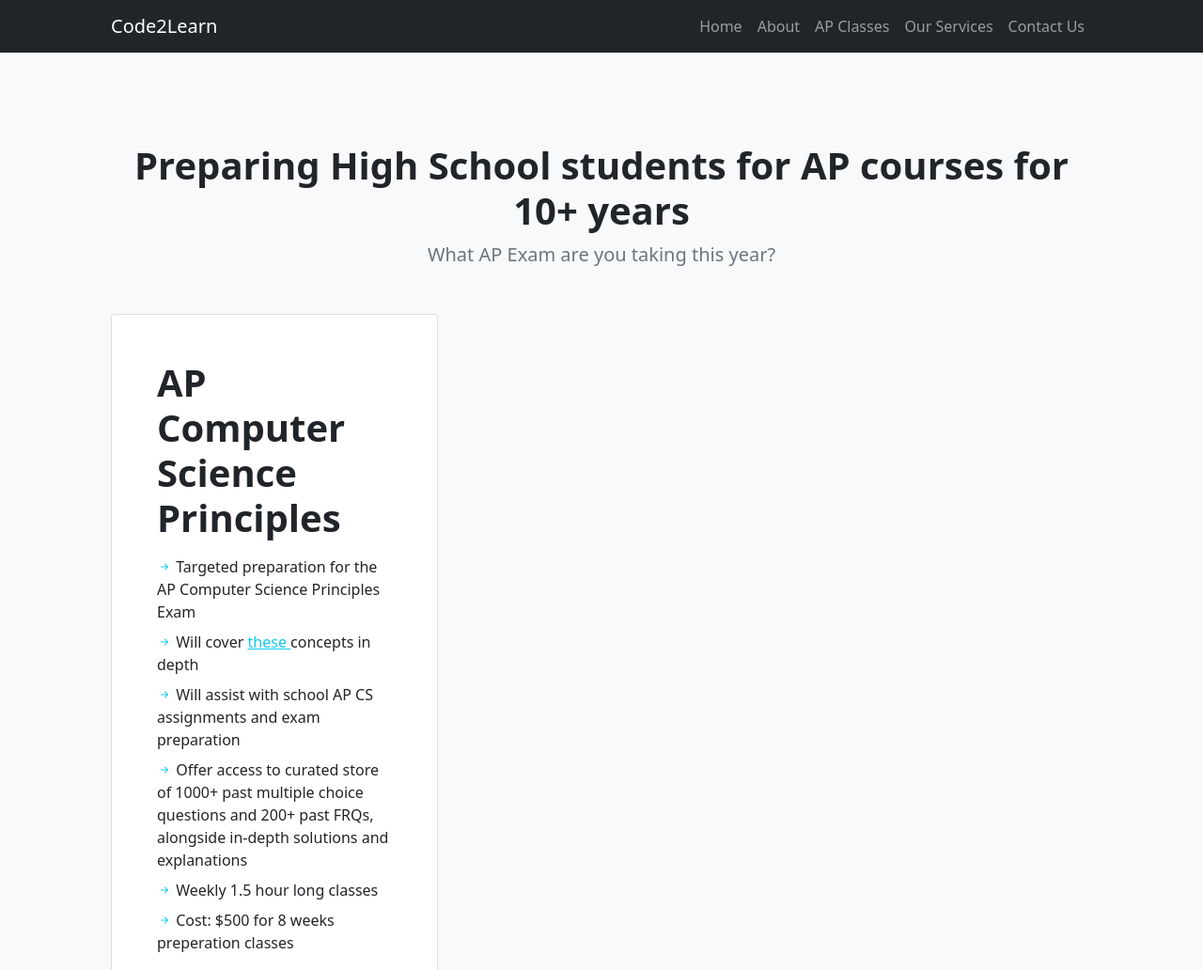
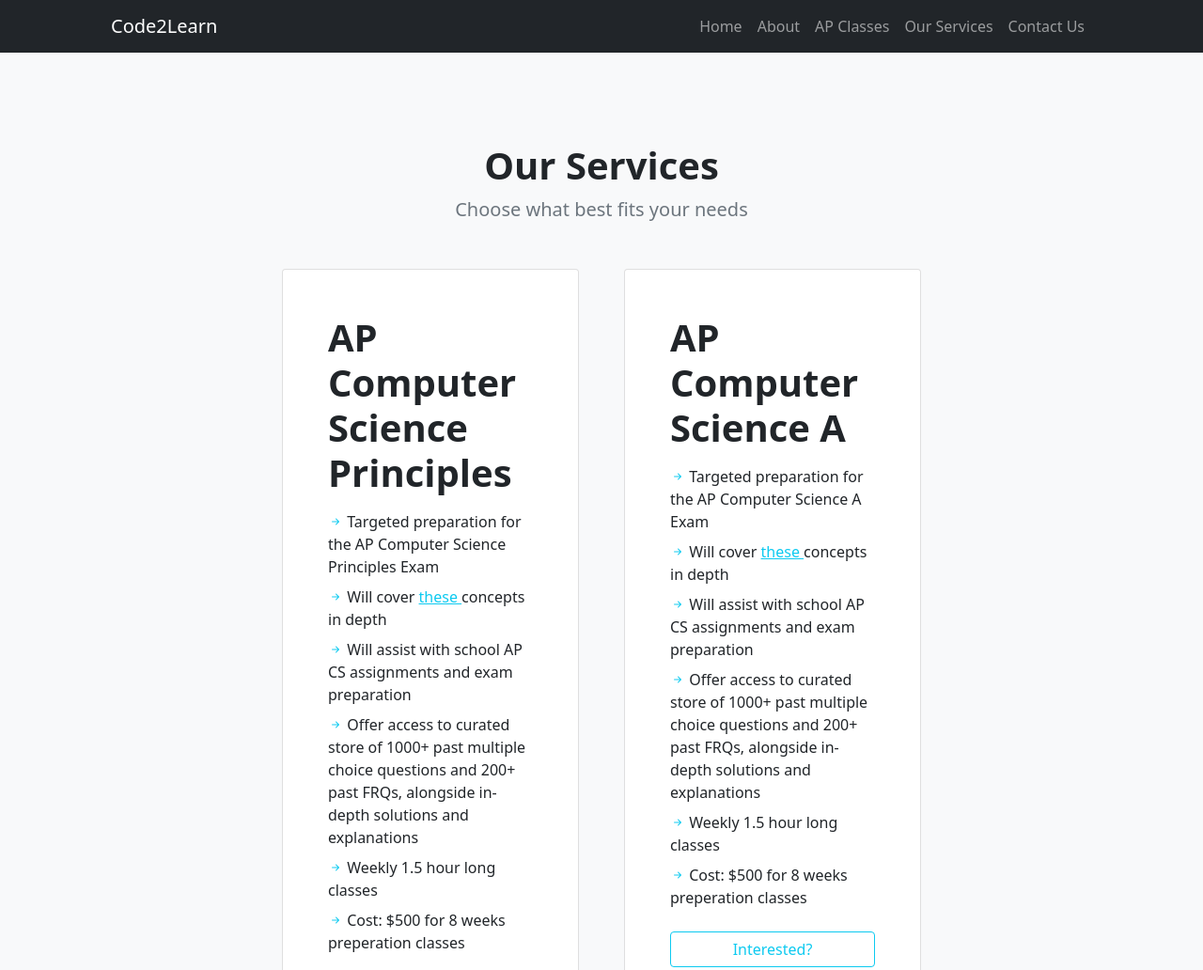
Before and after one commit to Code2LearnAcademy/Code2Learn, a website: page APClasses.html in a window 1280 px wide. Shown: the top 1032 px of the page at 94% size. Drawn offline with nearby package versions, Linux system fonts and the light colour scheme.

Commit message:
Update APClasses.html

```diff
--- a/APClasses.html
+++ b/APClasses.html
@@ -34,9 +34,10 @@
             <section class="bg-light py-5">
                 <div class="container px-5 my-5">
                     <div class="text-center mb-5">
-                        <h1 class="fw-bolder">Preparing High School students for AP courses for 10+ years</h1>
-                        <p class="lead fw-normal text-muted mb-0">What AP Exam are you taking this year?</p>
+                        <h1 class="fw-bolder">Our Services</h1>
+                        <p class="lead fw-normal text-muted mb-0">Choose what best fits your needs</p>
                     </div>
+                    <div class="row gx-5 justify-content-center">
 <!-- Pricing card enterprise-->
                         <div class="col-lg-6 col-xl-4">
                             <div class="card">
```
